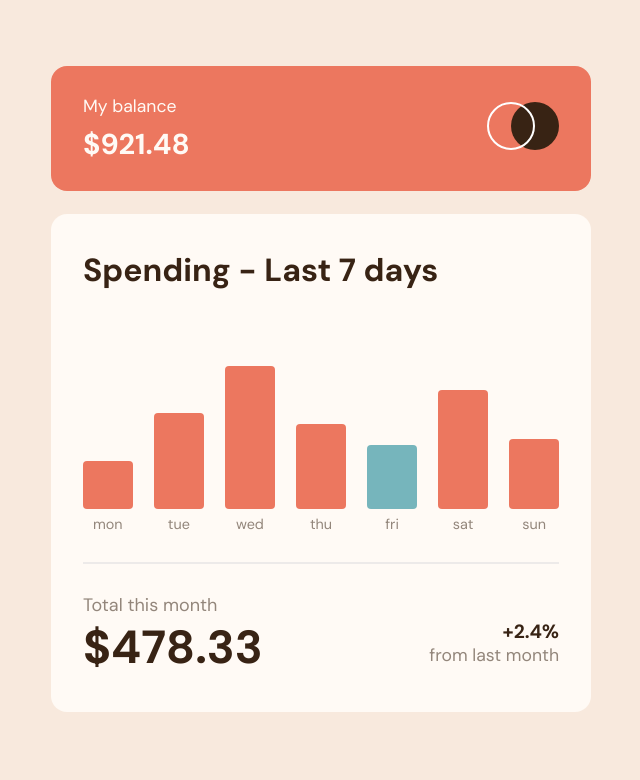
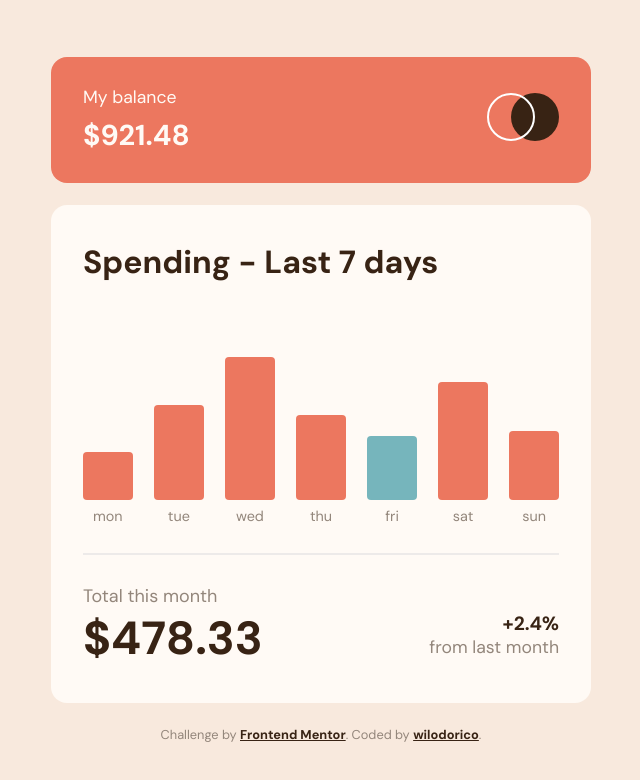
Before and after one commit to wilodorico/expenses-chart-challenge, a React (Create React App) app: page / in a window 1280 px wide. Shown: the top 780 px of the page, without its empty margins (319-959 px from the left). Built offline with nearby package versions, Linux system fonts and the light colour scheme.

Commit message:
add Footer

```diff
--- a/src/App.js
+++ b/src/App.js
@@ -1,4 +1,5 @@
 import ExpenseOfWeek from "./components/ExpenseOfWeek";
+import Footer from "./components/Footer";
 import MyBalance from "./components/MyBalance";
 import Layout from "./UI/Layout";
 
@@ -7,6 +8,7 @@ const App = () => {
     <Layout>
       <MyBalance />
       <ExpenseOfWeek />
+      <Footer />
     </Layout>
   );
 }
--- /dev/null
+++ b/src/components/Footer.js
@@ -0,0 +1,24 @@
+import React from 'react'
+import styled from 'styled-components'
+import { colors } from '../theme/colors'
+
+const Footer = ({className}) => {
+  return (
+    <div className={className}>
+      Challenge by{' '}
+      <a href='https://www.frontendmentor.io?ref=challenge' target='_blank' rel="noreferrer">
+        Frontend Mentor
+      </a>
+      . Coded by <a href='https://github.com/wilodorico' target="_blank" rel="noreferrer">wilodorico</a>.
+    </div>
+  )
+}
+
+export default styled(Footer)`
+   color: ${colors.mediumBrown};
+   font-size: 0.8rem;
+   a {
+      font-weight: 700;
+      color: ${colors.darkBrown};
+   }
+`
```
